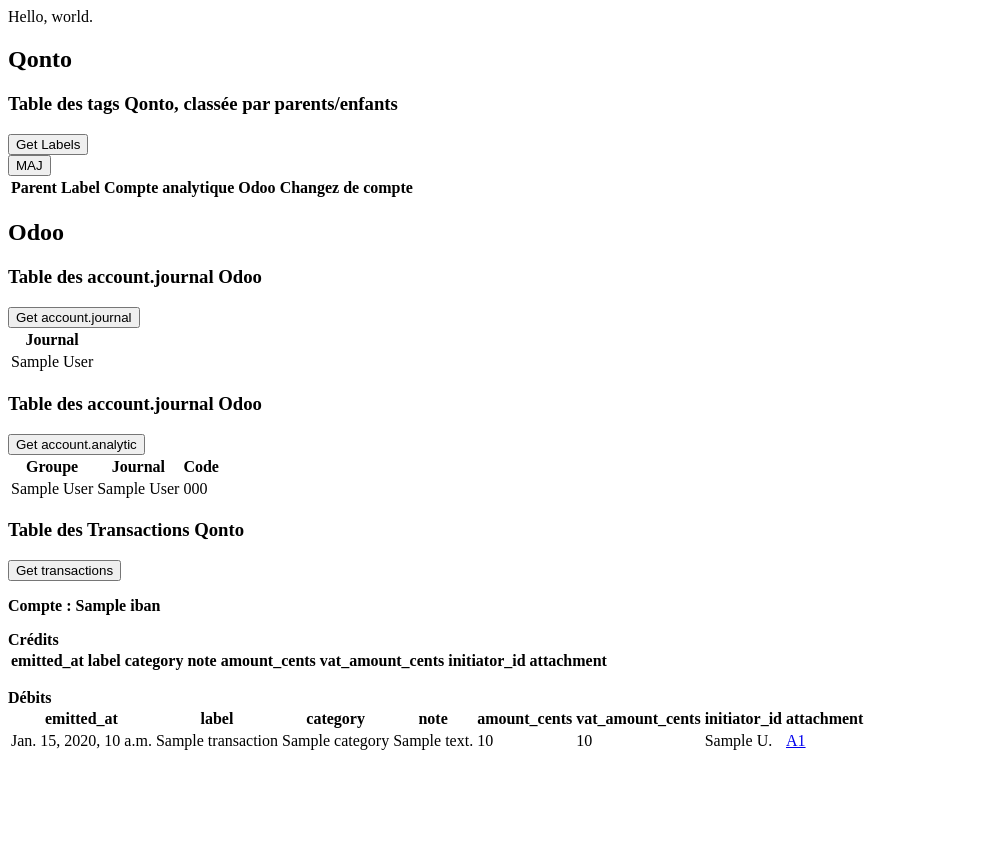
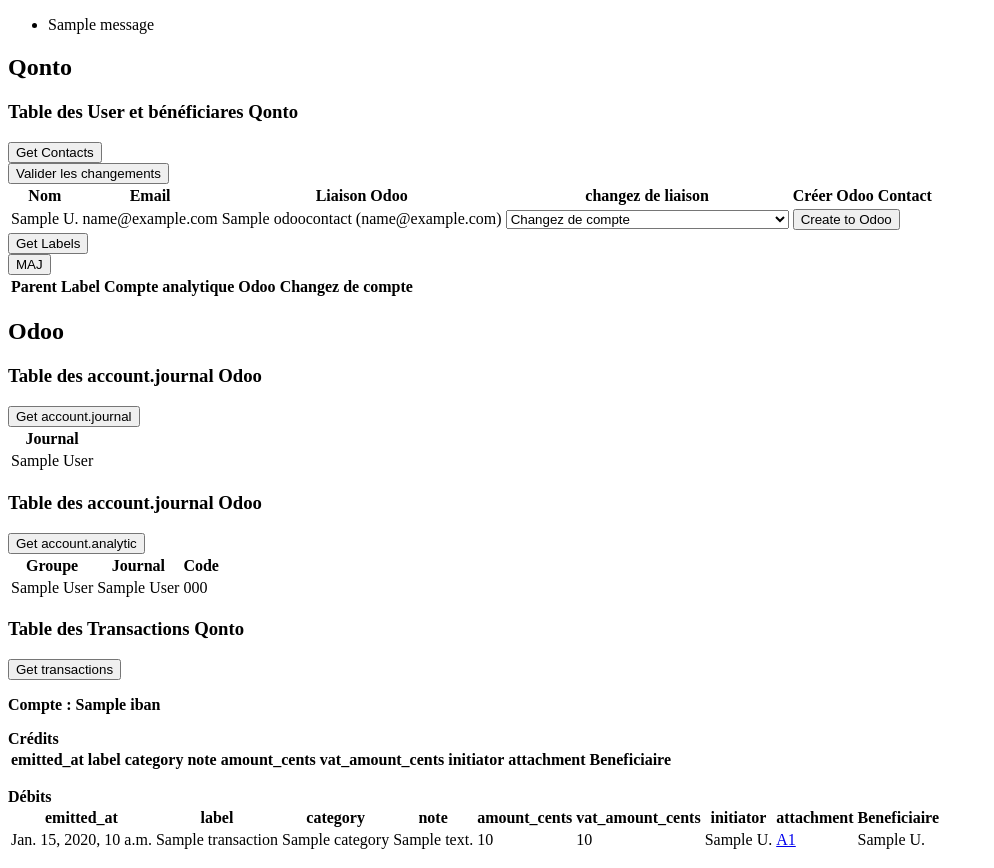
Before and after one commit to CodeCommun-co/TiQO, a Django app: page / in a window 1280 px wide. Shown: the whole page, without its empty margins (0-994 px from the left). Before the commit the page ends 750 px from the top, so only its background shows below. Run offline with Django 4.2, Linux system fonts and the light colour scheme; tables that the repository leaves empty hold one stand-in row (values such as "Sample post"); one stand-in notice (Sample message) is shown; lists and menus that the app fills with data are empty.

Commit message:
liaison Qonto Odoo user

```diff
--- a/QontoOdooDjango/QontoOdooDjango/settings.py
+++ b/QontoOdooDjango/QontoOdooDjango/settings.py
@@ -138,5 +138,5 @@
     'from tiqo_parser.qonto_api import QontoApi',
     'import requests, os, pathlib, json, re',
     'from django.template.defaultfilters import slugify',
-    'from tiqo_parser import DecimalEncoder'
+    'from tiqo_parser.odoo_api import DecimalEncoder'
 ]
--- a/QontoOdooDjango/tiqo_parser/admin.py
+++ b/QontoOdooDjango/tiqo_parser/admin.py
@@ -1,6 +1,6 @@
 from django.contrib import admin, messages
 from solo.admin import SingletonModelAdmin
-from .models import Configuration, AccountJournal, Category, Label, Contact, Transaction, Iban, Attachment
+from .models import Configuration, AccountJournal, Category, Label, QontoContact, Transaction, Iban, Attachment
 from .odoo_api import OdooApi
 
 
--- a/QontoOdooDjango/tiqo_parser/models.py
+++ b/QontoOdooDjango/tiqo_parser/models.py
@@ -18,6 +18,18 @@
 
 
 ### ODOO TABLE
+
+class OdooContact(models.Model):
+    uuid = models.UUIDField(primary_key=True, default=uuid.uuid4, editable=False, unique=True, db_index=True)
+    name = models.CharField(max_length=100)
+    id_odoo = models.SmallIntegerField()
+    email = models.EmailField(blank=True, null=True)
+    type = models.CharField(choices=(('M', 'membership'), ('B', 'beneficiarie')), max_length=1)
+
+    def __str__(self):
+        if self.email and self.name:
+            return f"{self.name} ({self.email})"
+        return self.name
 
 class AccountJournal(models.Model):
     uuid = models.UUIDField(primary_key=True, default=uuid.uuid4, editable=False, unique=True, db_index=True)
@@ -74,17 +86,19 @@
         return self.name
 
 
-class Contact(models.Model):
+class QontoContact(models.Model):
     uuid = models.UUIDField(primary_key=True, default=uuid.uuid4, editable=False, unique=True, db_index=True)
     first_name = models.CharField(max_length=100)
     last_name = models.CharField(max_length=100)
     email = models.EmailField(blank=True, null=True)
     type = models.CharField(choices=(('M', 'membership'), ('B', 'beneficiarie')), max_length=1)
 
+    odoo_contact = models.ForeignKey(OdooContact, on_delete=models.CASCADE, blank=True, null=True)
+
     def __str__(self):
         if self.first_name and self.last_name:
             return f"{self.first_name} {self.last_name[0].upper()}."
-        return self.first_name
+        return self.last_name if self.last_name else self.first_name
 
 
 class Category(models.Model):
@@ -110,19 +124,15 @@
     label = models.CharField(max_length=100, null=True, blank=True)
     vat_amount_cents = models.IntegerField(default=0, null=True, blank=True)
 
-    initiator_id = models.ForeignKey(Contact, on_delete=models.CASCADE, null=True, blank=True)
+    initiator = models.ForeignKey(QontoContact, on_delete=models.CASCADE, null=True, blank=True, related_name='initiator_transactions')
     card_last_digits = models.CharField(max_length=4, null=True, blank=True)
 
     category = models.ForeignKey(Category, on_delete=models.CASCADE, blank=True, null=True)
     label_ids = models.ManyToManyField(Label, related_name='transactions')
 
-    # attachment = models.FileField(upload_to='attachments', blank=True, null=True)
-
-# Les transactions qui vont vers des comptes externes ( virements )
-class ExternalTransfer(models.Model):
-    transaction = models.OneToOneField(Transaction, on_delete=models.CASCADE, related_name='external_transfer')
-    uuid = models.UUIDField(primary_key=True, default=uuid.uuid4, editable=False, unique=True, db_index=True)
-    beneficiary = models.ForeignKey(Contact, on_delete=models.CASCADE, null=True, blank=True)
+    # Les transactions qui vont vers des comptes externes ( virements )
+    uuid_external_transfer = models.UUIDField(null=True, blank=True)
+    beneficiary = models.ForeignKey(QontoContact, on_delete=models.CASCADE, null=True, blank=True, related_name='beneficiary_transactions')
     reference = models.TextField(null=True, blank=True)
 
 class Attachment(models.Model):
--- a/QontoOdooDjango/tiqo_parser/templates/base.html
+++ b/QontoOdooDjango/tiqo_parser/templates/base.html
@@ -6,8 +6,24 @@
 </head>
 <body>
 
+{% if messages %}
+    <ul class="messages">
+        {% for message in messages %}
+            <li{% if message.tags %} class="{{ message.tags }}"{% endif %}>{{ message }}</li>
+        {% endfor %}
+    </ul>
+{% endif %}
+
 {% block content %}
 {% endblock %}
 
 </body>
+{% block javascript %}
+{% endblock %}
+{#<script>#}
+{#    var message = "{{ message }}";#}
+{#    if (message != "") {#}
+{#        alert("{{ message }}");#}
+{#    }#}
+{#</script>#}
 </html>
--- a/QontoOdooDjango/tiqo_parser/templates/index.html
+++ b/QontoOdooDjango/tiqo_parser/templates/index.html
@@ -6,7 +6,50 @@
     </div>
     <div>
         <h2>Qonto</h2>
-        <h3>Table des tags Qonto, classée par parents/enfants</h3>
+        <h3>Table des User et bénéficiares Qonto</h3>
+        <form action="/" method="post">
+            {% csrf_token %}
+            <input id="get_qonto_contact" style="display: None" name="get_qonto_contact" value="get_qonto_contact">
+            <input type="submit" value="Get Contacts">
+        </form>
+        <button type="button" onclick="submit_form()">Valider les changements</button>
+
+        <table>
+            <tr>
+                <th>Nom</th>
+                <th>Email</th>
+                <th>Liaison Odoo</th>
+                <th>changez de liaison</th>
+                <th>Créer Odoo Contact</th>
+            </tr>
+            <form id="odoo_contact_select" action="/" method="post">
+                {% csrf_token %}
+                {% for contact in qonto_contacts %}
+
+                    <tr>
+                        <td>{{ contact }}</td>
+                        <td>{{ contact.email }}</td>
+                        <td>{{ contact.odoo_contact }}</td>
+                        <td>
+                            <label for="odoo_contact_select{{ contact.uuid }}"></label>
+                            <select name="odoo_contact_select_{{ contact.uuid }}"
+                                    id="odoo_contact_select{{ contact.uuid }}">
+                                <option value="None">Changez de compte</option>
+                                {% for odoo_contact in odoo_contacts %}
+                                    <option value="{{ odoo_contact.uuid }}">{{ odoo_contact }}</option>
+                                {% endfor %}
+                            </select>
+                        </td>
+                        <td>
+                            <button type="button" onclick="send_to_odoo('{{ contact.uuid }}')">Create to Odoo</button>
+                        </td>
+
+                    </tr>
+                {% endfor %}
+            </form>
+        </table>
+
+
         <form action="/" method="post">
             {% csrf_token %}
             <input id="get_labels" style="display: None" name="button_action_qonto" value="get_labels">
@@ -118,8 +161,9 @@
                                 <th>note</th>
                                 <th>amount_cents</th>
                                 <th>vat_amount_cents</th>
-                                <th>initiator_id</th>
+                                <th>initiator</th>
                                 <th>attachment</th>
+                                <th>Beneficiaire</th>
                             </tr>
 
                             {% for transaction in transaction_list %}
@@ -130,11 +174,16 @@
                                     <td>{{ transaction.note }}</td>
                                     <td>{{ transaction.amount_cents }}</td>
                                     <td>{{ transaction.vat_amount_cents }}</td>
-                                    <td>{{ transaction.initiator_id }}</td>
+                                    <td>{{ transaction.initiator }}</td>
                                     <td>
                                         {% for attachment in transaction.attachments.all %}
                                             <a href="{{ attachment.url_qonto }}">A{{ forloop.counter }}</a>
                                         {% endfor %}
+                                    </td>
+                                    <td>
+                                        {% if transaction.beneficiary %}
+                                            {{ transaction.beneficiary }}
+                                        {% endif %}
                                     </td>
                                 </tr>
                             {% endfor %}
@@ -149,3 +198,15 @@
 
     </div>
 {% endblock %}
+
+{% block javascript %}
+    <script>
+        function send_to_odoo(contact_uuid) {
+            window.location.href = "/create_odoo_contact/" + contact_uuid;
+        };
+
+        function submit_form() {
+            document.getElementById("odoo_contact_select").submit();
+        };
+    </script>
+{% endblock %}
--- a/QontoOdooDjango/tiqo_parser/urls.py
+++ b/QontoOdooDjango/tiqo_parser/urls.py
@@ -3,4 +3,5 @@
 
 urlpatterns = [
     path('', views.index.as_view(), name='index'),
+    path('create_odoo_contact/<uuid:uuid>', views.create_odoo_contact.as_view(), name='create_odoo_contact'),
 ]
--- a/QontoOdooDjango/tiqo_parser/views.py
+++ b/QontoOdooDjango/tiqo_parser/views.py
@@ -1,9 +1,11 @@
 from django.shortcuts import render, redirect
+from django.utils.text import slugify
 from django.views import View
-from tiqo_parser.models import Configuration, Label, AccountJournal, AccountAnalyticAccount, Transaction
+from tiqo_parser.models import Configuration, Label, AccountJournal, AccountAnalyticAccount, Transaction, OdooContact, \
+    QontoContact
 import requests
 import re, uuid
-
+from django.contrib import messages
 from tiqo_parser.odoo_api import OdooApi
 from tiqo_parser.qonto_api import QontoApi
 
@@ -59,6 +61,40 @@
         print(f"Label {label} lié à {odoo_account}")
 
 
+def qonto_to_odoo_contact(qonto_uuid, odoo_uuid):
+    qonto_contact_uuid = find_uuid_in_string(qonto_uuid)
+    odoo_contact_uuid = find_uuid_in_string(odoo_uuid)
+    if qonto_contact_uuid and odoo_contact_uuid:
+        qonto_contact = QontoContact.objects.get(uuid=qonto_contact_uuid)
+        odoo_contact = OdooContact.objects.get(uuid=odoo_contact_uuid)
+        qonto_contact.odoo_contact = odoo_contact
+        qonto_contact.save()
+        print(f"Qonto Contact {qonto_contact} lié à {odoo_contact}")
+
+
+
+class create_odoo_contact(View):
+        def get(self, request, uuid):
+            qonto_contact = QontoContact.objects.get(uuid=uuid)
+
+            email = qonto_contact.email
+            name = f"{qonto_contact}"
+            if not email:
+                messages.add_message(request, messages.ERROR, 'Pas d\'email pour ce contact Qonto')
+                email = f"{slugify(name)}@{slugify(name)}.com"
+            if not qonto_contact.odoo_contact :
+                odooApi = OdooApi()
+                response_odoo = odooApi.gc_contact(email, name)
+                if response_odoo.get('result'):
+                    all_odoo_contacts = odooApi.get_all_contacts()
+                    odoo_contact = all_odoo_contacts.get(email=email)
+                    qonto_contact.email = email
+                    qonto_contact.odoo_contact = odoo_contact
+                    qonto_contact.save()
+
+            return redirect('index')
+
+
 class index(View):
 
     def get(self, request):
@@ -66,19 +102,24 @@
         account_journal = AccountJournal.objects.all()
         account_analytic = AccountAnalyticAccount.objects.all().order_by('group__name')
         alltransactions = TransactionsSerializer(Transaction.objects.all())
+        odoo_contacts = OdooContact.objects.all()
+        qonto_contacts = QontoContact.objects.all()
+
+        # messages.add_message(request, messages.INFO, 'Hello world.')
 
         context = {
             "labels": labels,
             "account_journal": account_journal,
             "account_analytic": account_analytic,
             "alltransactions": alltransactions,
-            "message": "Hello, world.",
+            "odoo_contacts": odoo_contacts,
+            "qonto_contacts": qonto_contacts,
         }
         return render(request, 'index.html', context=context)
 
     def post(self, request):
         data = request.POST
-        print(f'POST INDEX data : {data}')
+        # print(f'POST INDEX data : {data}')
 
         # Bouton action pour get Odoo et get Qonto
         for input, value in data.items():
@@ -90,5 +131,6 @@
                 print(f'result {result}')
             elif "odoo_account_select_" in input:
                 label_to_account_analytic(input, value)
-
+            elif "odoo_contact_select_" in input:
+                qonto_to_odoo_contact(input, value)
         return redirect('index')
```
Also changed, not shown: QontoOdooDjango/tiqo_parser/odoo_api.py (+67 -11 lines), QontoOdooDjango/tiqo_parser/qonto_api.py (+20 -20 lines), QontoOdooDjango/tiqo_parser/migrations/0018_transaction_beneficiary_transaction_reference_and_more.py (added), QontoOdooDjango/tiqo_parser/migrations/0019_odoocontact.py (added), QontoOdooDjango/tiqo_parser/migrations/0020_rename_first_name_odoocontact_name_and_more.py (added), QontoOdooDjango/tiqo_parser/migrations/0021_rename_contact_qontocontact.py (added), QontoOdooDjango/tiqo_parser/migrations/0022_rename_initiator_id_transaction_initiator.py (added), QontoOdooDjango/tiqo_parser/migrations/0023_qontocontact_odoo_contact.py (added).
